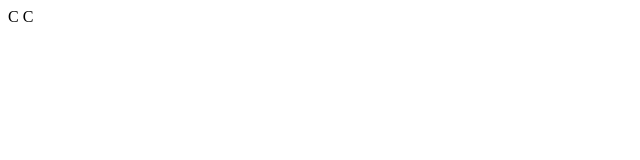
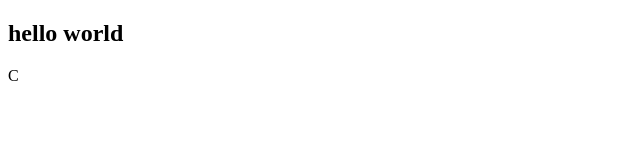
Before and after one commit to faisal-1994/switch5, a plain HTML site: page index.html in a window 1280 px wide. Shown: the whole page, without its empty margins (0-640 px from the left). Drawn offline with Linux system fonts and the light colour scheme.

Commit message:
cut first part and add hello world

```diff
--- a/index.html
+++ b/index.html
@@ -7,45 +7,7 @@
     <title>switch_practice</title>
 </head>
 <body>
-    <script>
-        var mark = 050;
-        switch(true){
 
-            case( mark >=80 && mark <=100 ):
-                document.write( " A + " );
-            break;
-
-            case( mark >=70 && mark <80 ):
-                document.write( " A  " );
-            break;
-
-            case( mark >=60 && mark <70 ):
-                document.write( " A - " );
-            break;
-
-            case( mark >=50 && mark <60 ):
-                document.write( " B " );
-            break;
-
-            case( mark >=40 && mark <50 ):
-                document.write( " C " );
-            break;
-
-            case( mark >=33 && mark <40 ):
-                document.write( " D " );
-            break;
-            case( mark >=0 && mark<33 ):
-                document.write( " F " );
-            break;
-
-            default:
-                document.write( " error " )
-
-
-
-        }
-
-    </script>
 
 
 </body>
@@ -58,6 +20,7 @@
     <title>switch_practice</title>
 </head>
 <body>
+    <h2>hello world</h2>
     <script>
         var mark = 050;
         switch(true){
```
